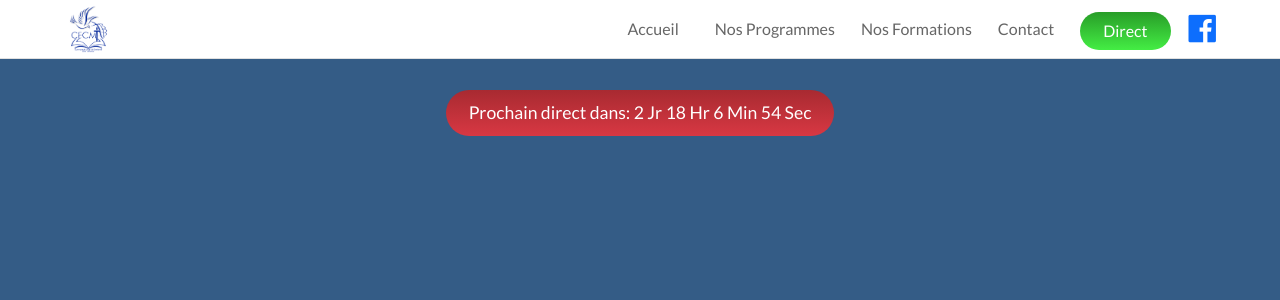
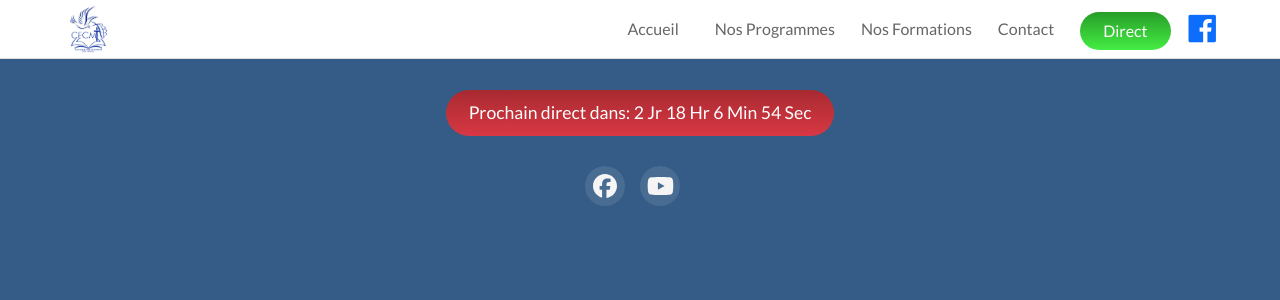
Before and after one commit to Olivier-Kango/cfcm, a React (Create React App) app: page /direct in a window 1280 px wide. Shown: the top 300 px of the page. Built offline with nearby package versions, Linux system fonts and the light colour scheme; a web font is replaced by a local one.

Commit message:
add colors

```diff
--- a/src/components/Direct.js
+++ b/src/components/Direct.js
@@ -1,4 +1,6 @@
 import React, { useState, useEffect } from 'react';
+import { FontAwesomeIcon } from '@fortawesome/react-fontawesome';
+import { faFacebook, faYoutube } from '@fortawesome/free-brands-svg-icons';
 import '../styling/Direct.scss';
 
 const Direct = () => {
@@ -70,6 +72,14 @@ const Direct = () => {
           Sec
         </p>
       )}
+      <div className="social-icons">
+        <a href="https://web.facebook.com/profile.php?id=100082159523264" className="facebook">
+          <FontAwesomeIcon icon={faFacebook} />
+        </a>
+        <a href="https://www.youtube.com/@eglisecfcm-ci5kn" className="youtube">
+          <FontAwesomeIcon icon={faYoutube} />
+        </a>
+      </div>
     </div>
   );
 };
--- a/src/styling/Direct.scss
+++ b/src/styling/Direct.scss
@@ -26,4 +26,38 @@
   a {
     color: white;
   }
+
+  .social-icons {
+    a {
+      font-size: 24px;
+      margin-right: 15px;
+      color: #f5f5f5;
+      text-decoration: none;
+      transition: color 0.3s;
+      display: inline-block;
+      width: 40px;
+      height: 40px;
+      line-height: 40px;
+      text-align: center;
+      border-radius: 50%;
+      background-color: rgba(255, 255, 255, 0.1);
+
+      &:not(:last-child) {
+        margin-right: 15px;
+      }
+
+      &:hover {
+        background-color: rgba(255, 255, 255, 0.2);
+        color: #fff;
+      }
+    }
+
+    .facebook:hover {
+      color: #1877f2;
+    }
+
+    .youtube:hover {
+      color: #f00;
+    }
+  }
 }
```
